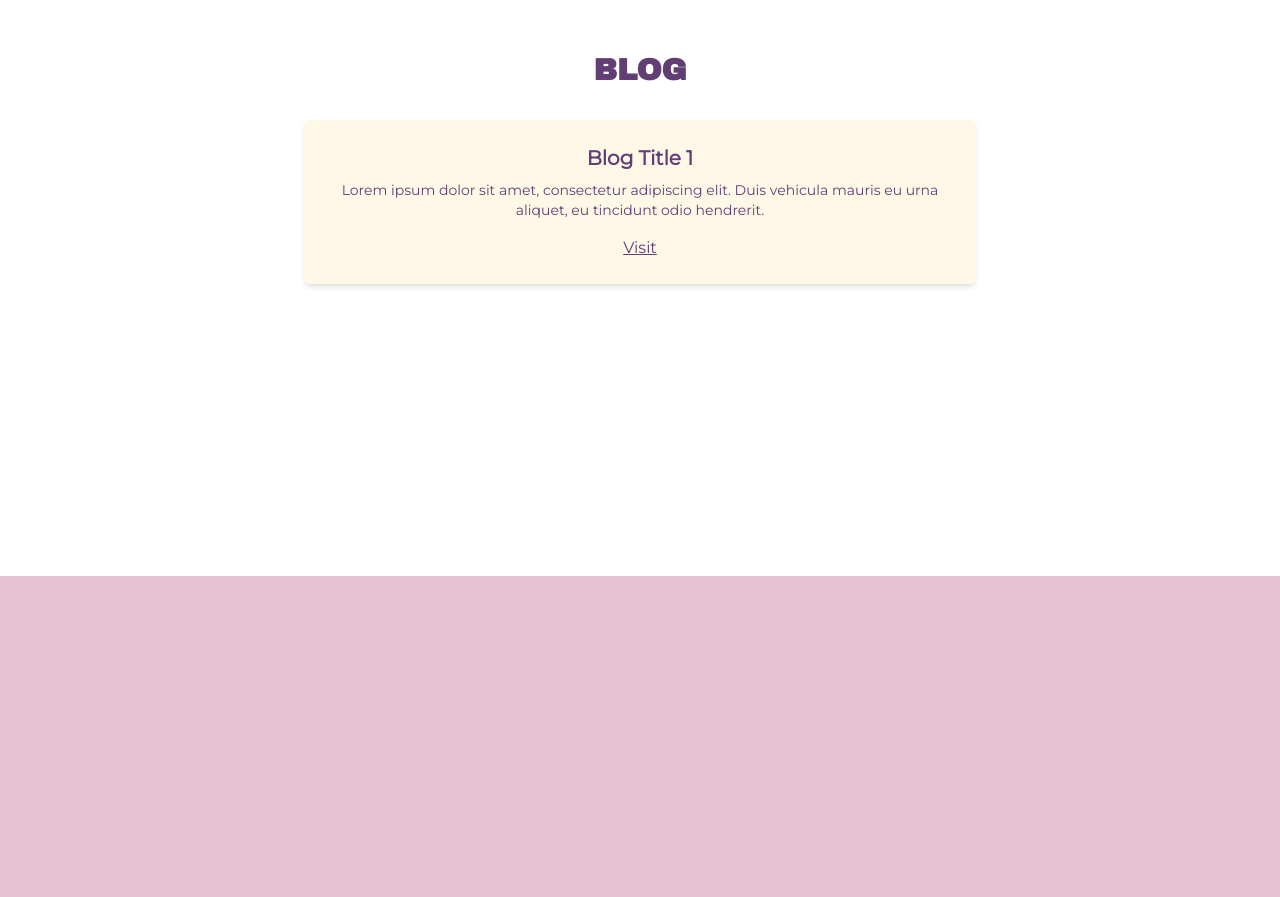
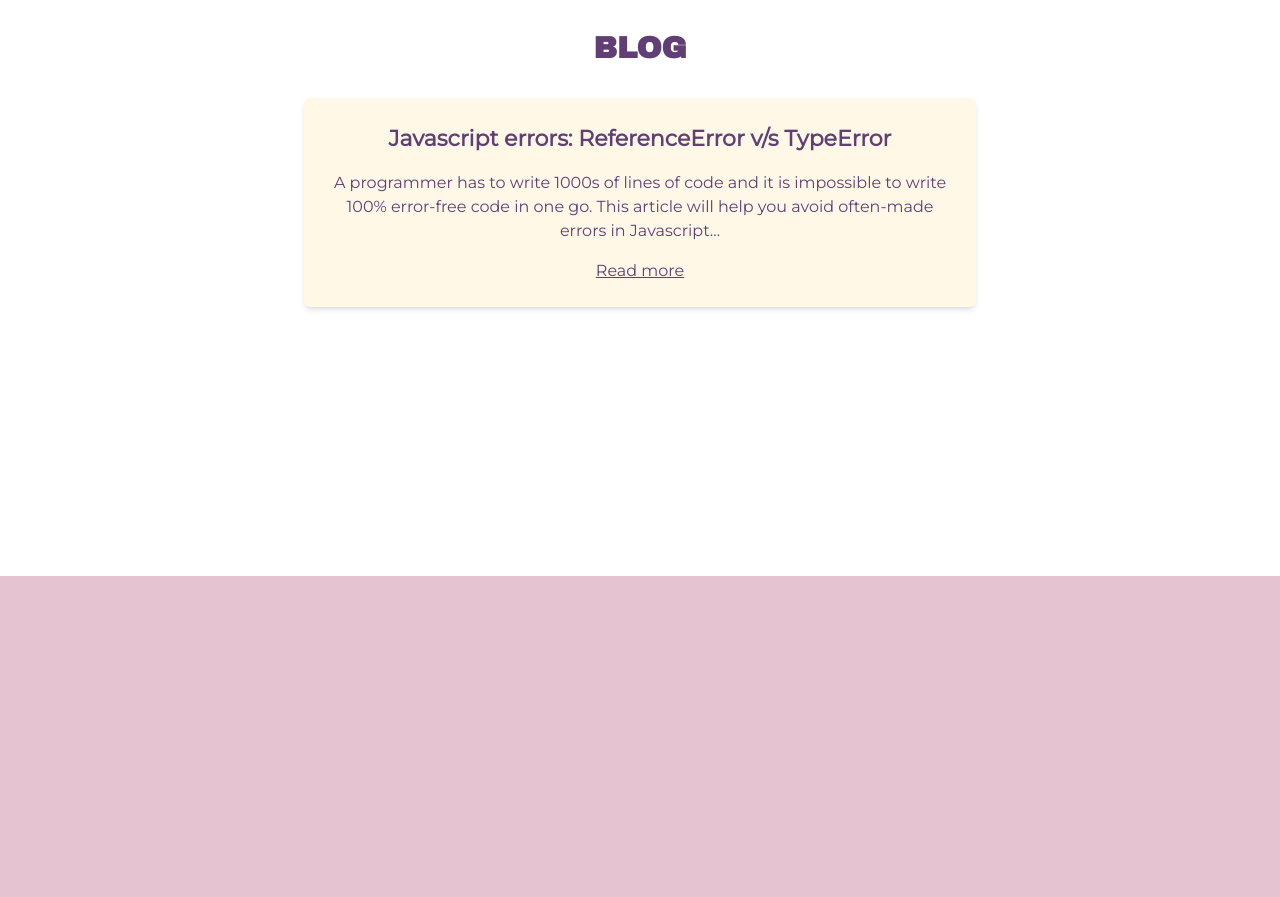
Before and after one commit to Sanika03/my-portfolio, a React (Vite) app: page / in a window 1280 px wide. Shown: the part 3980-4877 px from the top of the page. Built offline with nearby package versions, Linux system fonts and the light colour scheme.

Commit message:
Add blog details

```diff
--- a/src/components/Blogs.jsx
+++ b/src/components/Blogs.jsx
@@ -5,9 +5,9 @@
   const blogs = [
     {
       id: 1,
-      title: "Blog Title 1",
-      content: "Lorem ipsum dolor sit amet, consectetur adipiscing elit. Duis vehicula mauris eu urna aliquet, eu tincidunt odio hendrerit.",
-      link: "https://example.com/blog1",
+      title: "Javascript errors: ReferenceError v/s TypeError",
+      content: "A programmer has to write 1000s of lines of code and it is impossible to write 100% error-free code in one go. This article will help you avoid often-made errors in Javascript...",
+      link: "https://sanika.hashnode.dev/javascript-errors-referenceerror-vs-typeerror",
     },
   ];
 
@@ -18,9 +18,9 @@
           <h2 className="text-3xl font-archivo font-bold mb-8 text-grape">BLOG</h2>
           {blogs.map(({ id, title, content, link }) => (
             <div key={id} className="bg-cream text-grape p-6 rounded-md shadow-md mb-4">
-              <h3 className="text-xl font-bold mb-2">{title}</h3>
-              <p className="text-sm mb-4">{content}</p>
-              <a href={link} className="text-grape py-2 px-4 rounded-md underline hover:opacity-60">Visit</a>
+              <h3 className="text-[22px] font-bold mb-4">{title}</h3>
+              <p className="text-base font-medium mb-4">{content}</p>
+              <a href={link} target="_blank" rel="noopener noreferrer" className="text-grape py-2 px-4 rounded-md underline hover:opacity-60">Read more</a>
             </div>
           ))}
         </div>
```
